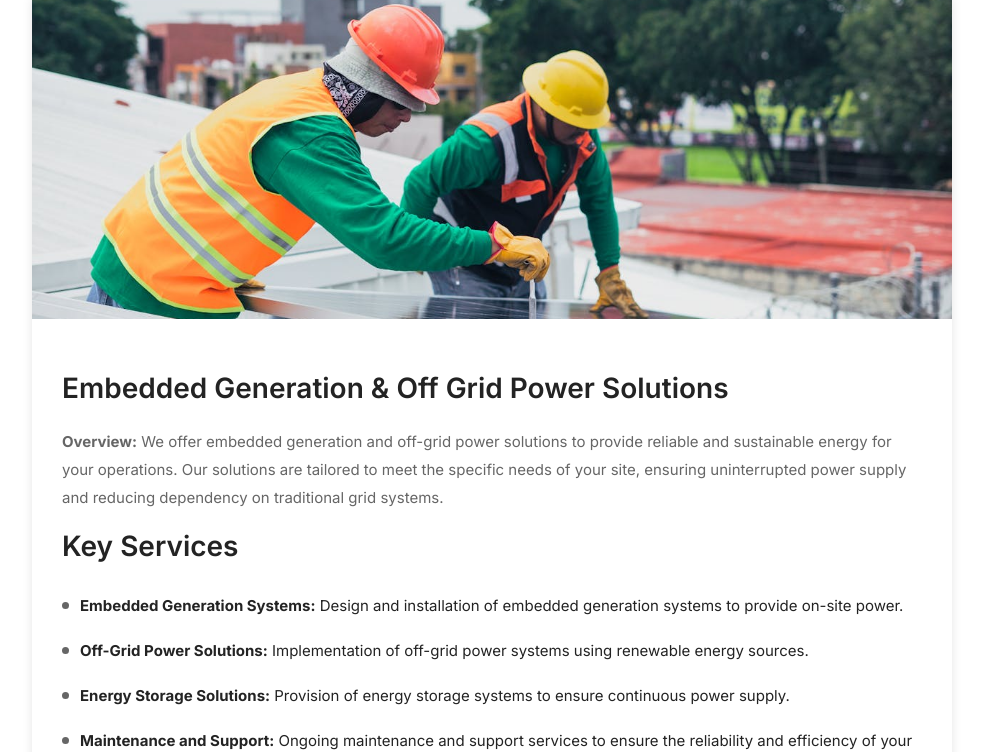
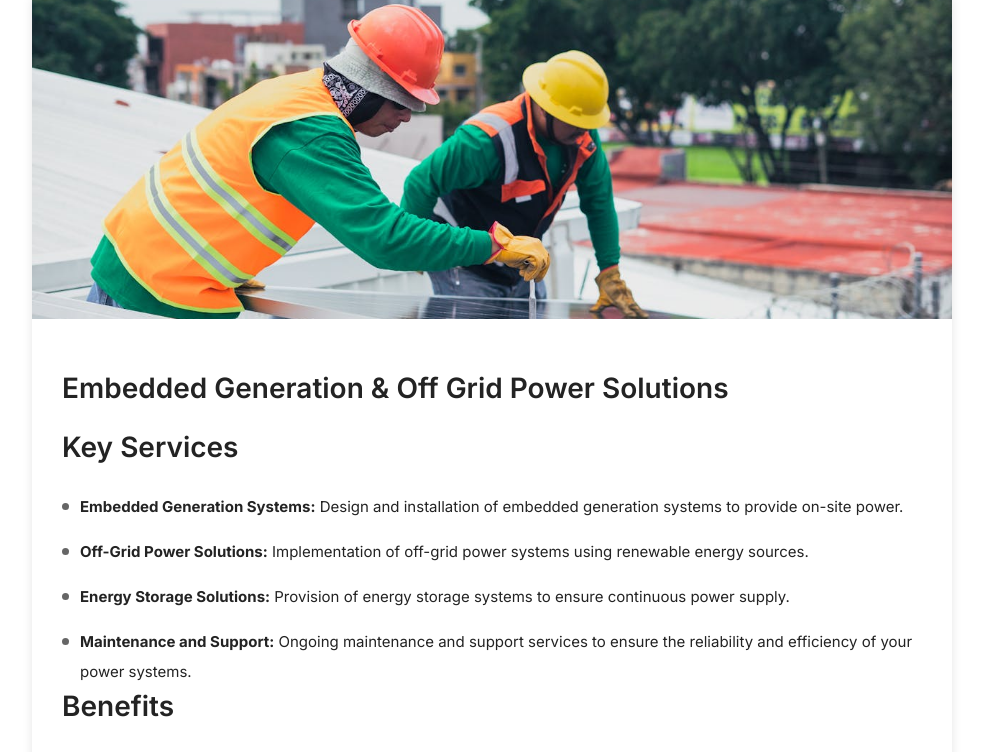
Before and after one commit to Emmzy-Tech/concaveng, a PHP site: page /embedded-generation.php in a window 1280 px wide. Shown: the part 583-1335 px from the top of the page, without its empty margins (148-1131 px from the left). Run offline with PHP 8.4, Linux system fonts and the light colour scheme.

Commit message:
Sample Page

```diff
--- a/embedded-generation.php
+++ b/embedded-generation.php
@@ -42,7 +42,7 @@ include "assets/includes/header.php";
                                     <div class="info">
 
                                         <h3>Embedded Generation & Off Grid Power Solutions</h3>
-                                        <p><strong>Overview:</strong> We offer embedded generation and off-grid power solutions to provide reliable and sustainable energy for your operations. Our solutions are tailored to meet the specific needs of your site, ensuring uninterrupted power supply and reducing dependency on traditional grid systems.</p>
+                                        <!-- <p><strong>Overview:</strong> We offer embedded generation and off-grid power solutions to provide reliable and sustainable energy for your operations. Our solutions are tailored to meet the specific needs of your site, ensuring uninterrupted power supply and reducing dependency on traditional grid systems.</p> -->
         <h3>Key Services</h3>
         <ul>
             <li><strong>Embedded Generation Systems:</strong> Design and installation of embedded generation systems to provide on-site power.</li>
```
